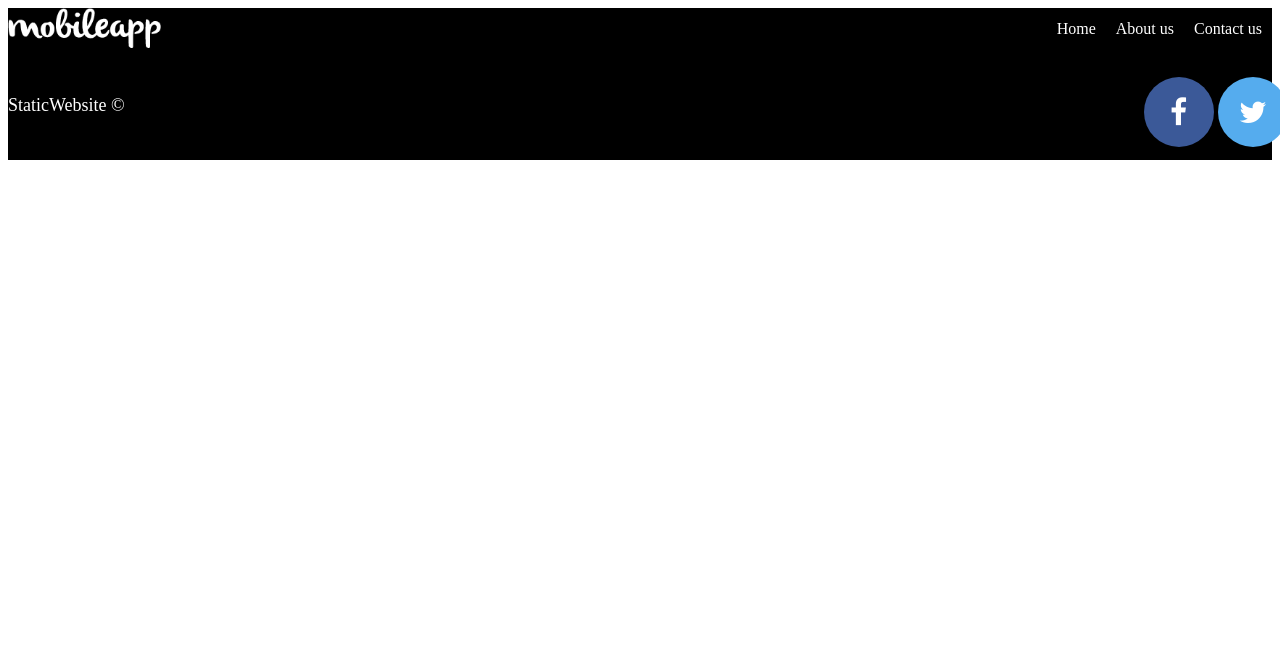
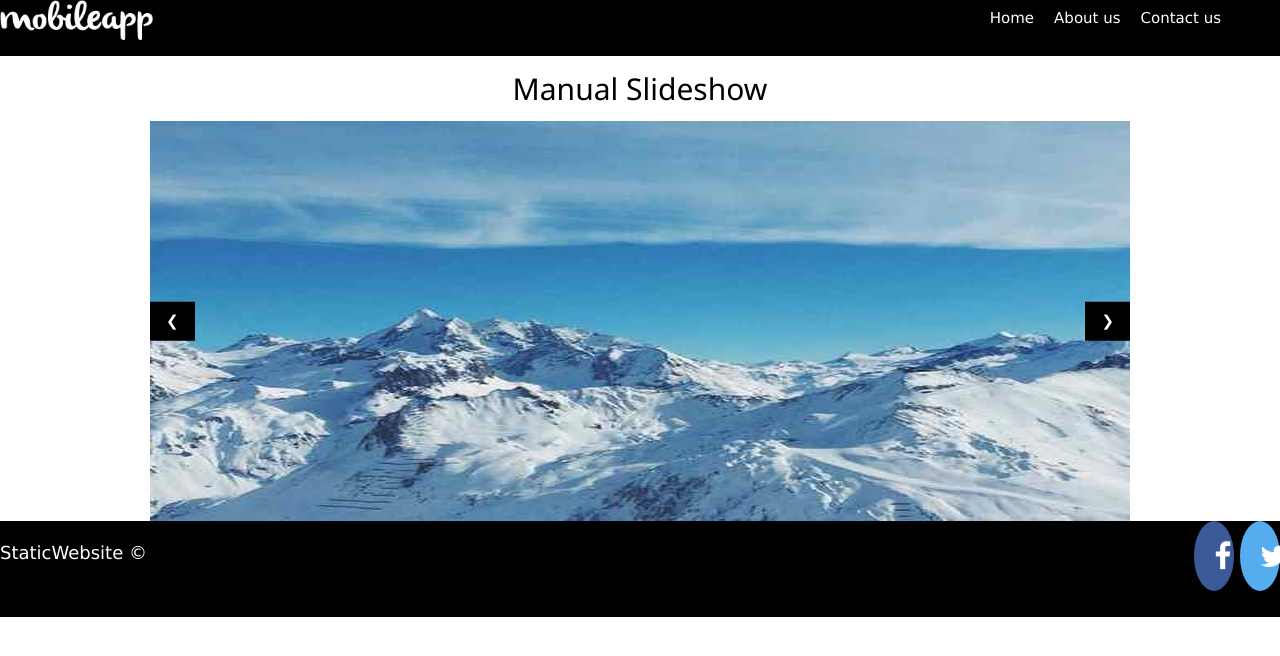
Before and after one commit to mmlteam/staticcontent, a PHP site: page / in a window 1280 px wide. Shown: the top 656 px of the page. Run offline with PHP 8.4, Linux system fonts and the light colour scheme.

Commit message:
slider added

```diff
--- a/css/header.css
+++ b/css/header.css
@@ -1,13 +1,12 @@
-header {
-    /* border: 3px solid red; */
-    max-width: 1280px;
-    width: 100%;
-    margin: auto;
+.header{
+ background-color: black;
+
 
 }
-
 .container{
+    width: 1280px;
     height: 7vh;
+    margin: 0px auto;
     background-color: black;
 }
 .container img{
@@ -19,12 +18,21 @@ header {
     display: flex;
     list-style: none;
     float: right;
-    margin-right: 50px;
-    /* padding: 12px 10px; */
-    margin:  10px 0px;
+    margin: 5px 49px;
 }
 .container ul li{
 
     padding: 2px 10px;
 
 }
+
+.mySlides {
+height: 50vh;
+}
+.w3-content{
+
+    text-align: center!important;
+    position: relative;
+    display: grid;
+    height: 10% auto;
+}
--- a/index.html
+++ b/index.html
@@ -9,6 +9,7 @@
     <link rel="stylesheet" href="https://cdnjs.cloudflare.com/ajax/libs/font-awesome/4.7.0/css/font-awesome.min.css">
      <link rel="stylesheet" href="./css/style.css"/>
      <link rel="stylesheet" href="./css/header.css">
+     <link rel="stylesheet" href="https://www.w3schools.com/w3css/4/w3.css">
     <title>static content</title>
 </head>
 
@@ -24,6 +25,21 @@
           </ul>
         </div>
     </header>
+
+    <section>
+        <h2 class="w3-center">Manual Slideshow</h2>
+        <div class="w3-content">
+          <img class="mySlides" src="./css/img_snowtops.jpg" style="width:100%">
+          <img class="mySlides" src="./css/img_lights.jpg" style="width:100%">
+          <img class="mySlides" src="./css/img_mountains.jpg" style="width:100%">
+          <img class="mySlides" src="./css/img_forest.jpg" style="width:100%">
+
+          <button class="w3-button w3-black w3-display-left" onclick="plusDivs(-1)">&#10094;</button>
+          <button class="w3-button w3-black w3-display-right" onclick="plusDivs(1)">&#10095;</button>
+        </div>
+
+
+    </section>
     <footer>
         <div class="inline">
             <div class="content">
@@ -36,5 +52,25 @@
         </div>
     </footer>
 </body>
+<script>
+    var slideIndex = 1;
+    showDivs(slideIndex);
+
+    function plusDivs(n) {
+      showDivs(slideIndex += n);
+    }
+
+    function showDivs(n) {
+      var i;
+      var x = document.getElementsByClassName("mySlides");
+      if (n > x.length) {slideIndex = 1}
+      if (n < 1) {slideIndex = x.length}
+      for (i = 0; i < x.length; i++) {
+        x[i].style.display = "none";
+      }
+      x[slideIndex-1].style.display = "block";
+    }
+    </script>
+
 
 </html>
```
Also changed, not shown: css/img_forest.jpg (added), css/img_lights.jpg (added), css/img_mountains.jpg (added), css/img_snowtops.jpg (added).
